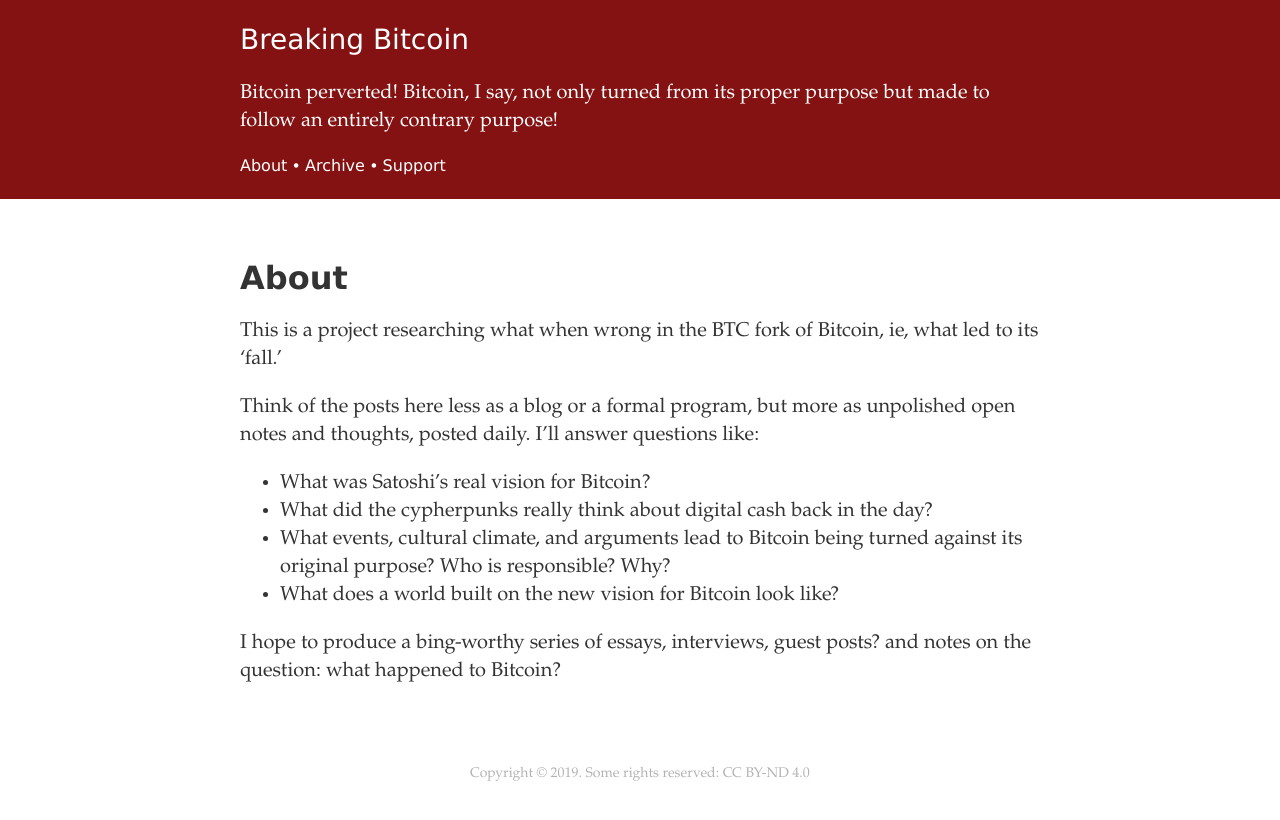
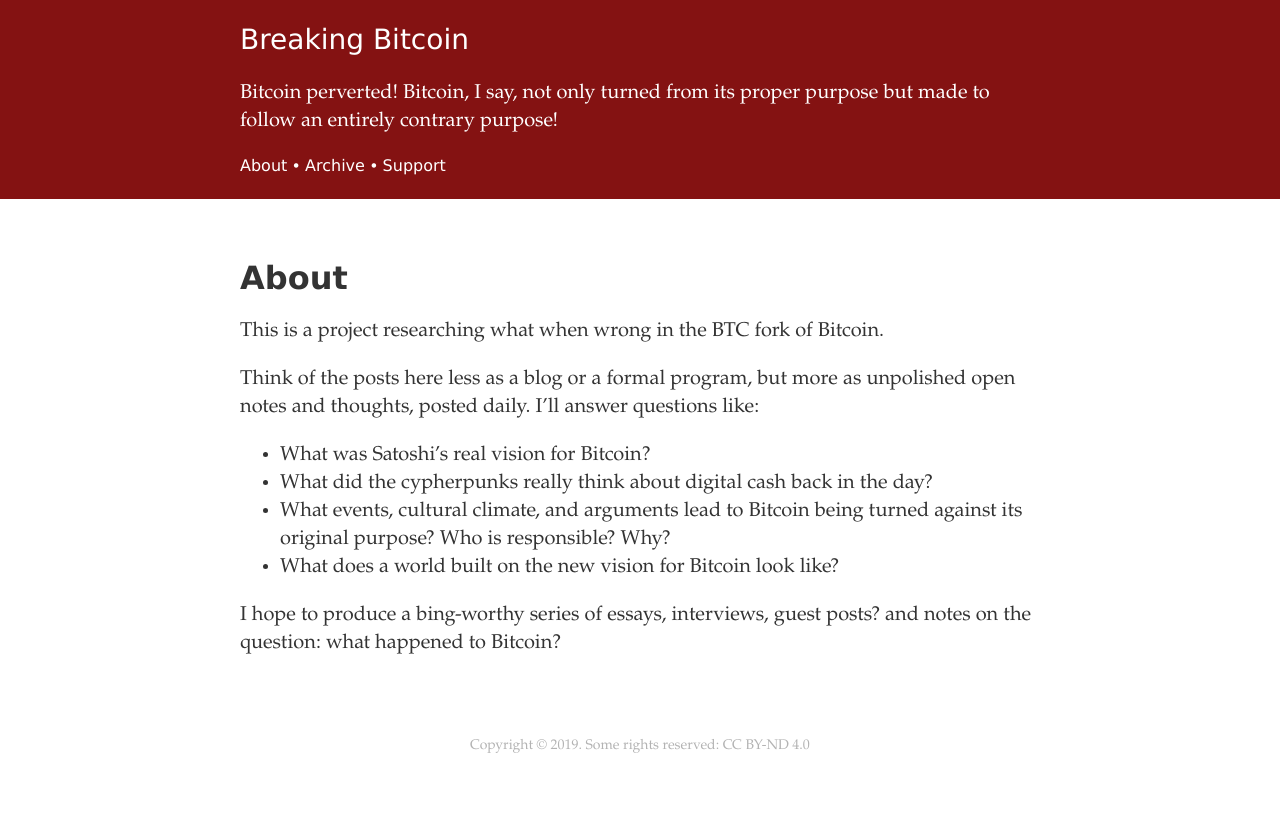
Before and after one commit to derykmakgill/nsi, a Jekyll site: the page built from about.md, in a window 1280 px wide. Shown: the top 820 px of the page. Built offline with Jekyll 4.4.1, drawn with Linux system fonts in a browser that asks for light colours.

Commit message:
Update about.md

```diff
--- a/about.md
+++ b/about.md
@@ -3,7 +3,7 @@
 title: About
 ---
 
-This is a project researching what when wrong in the BTC fork of Bitcoin, ie, what led to its 'fall.'
+This is a project researching what when wrong in the BTC fork of Bitcoin.
 
 Think of the posts here less as a blog or a formal program, but more as unpolished open notes and thoughts, posted daily.  I'll answer questions like:
 
```
